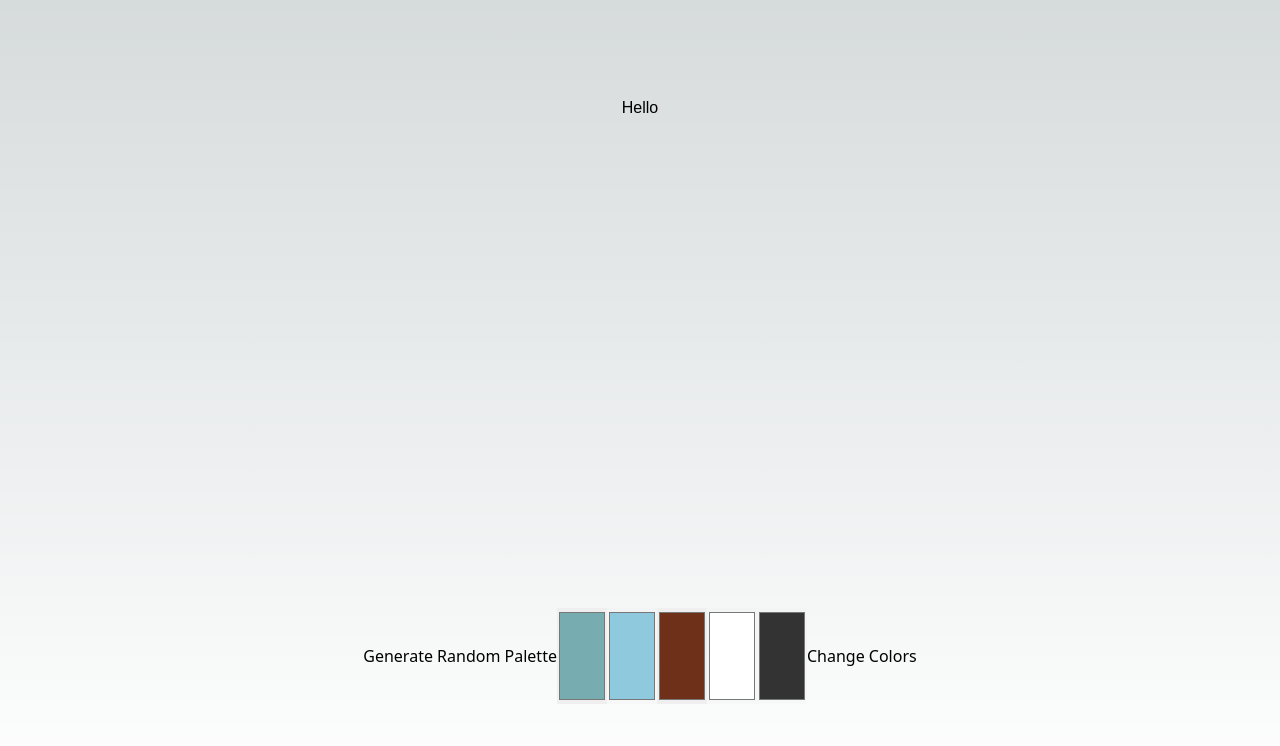
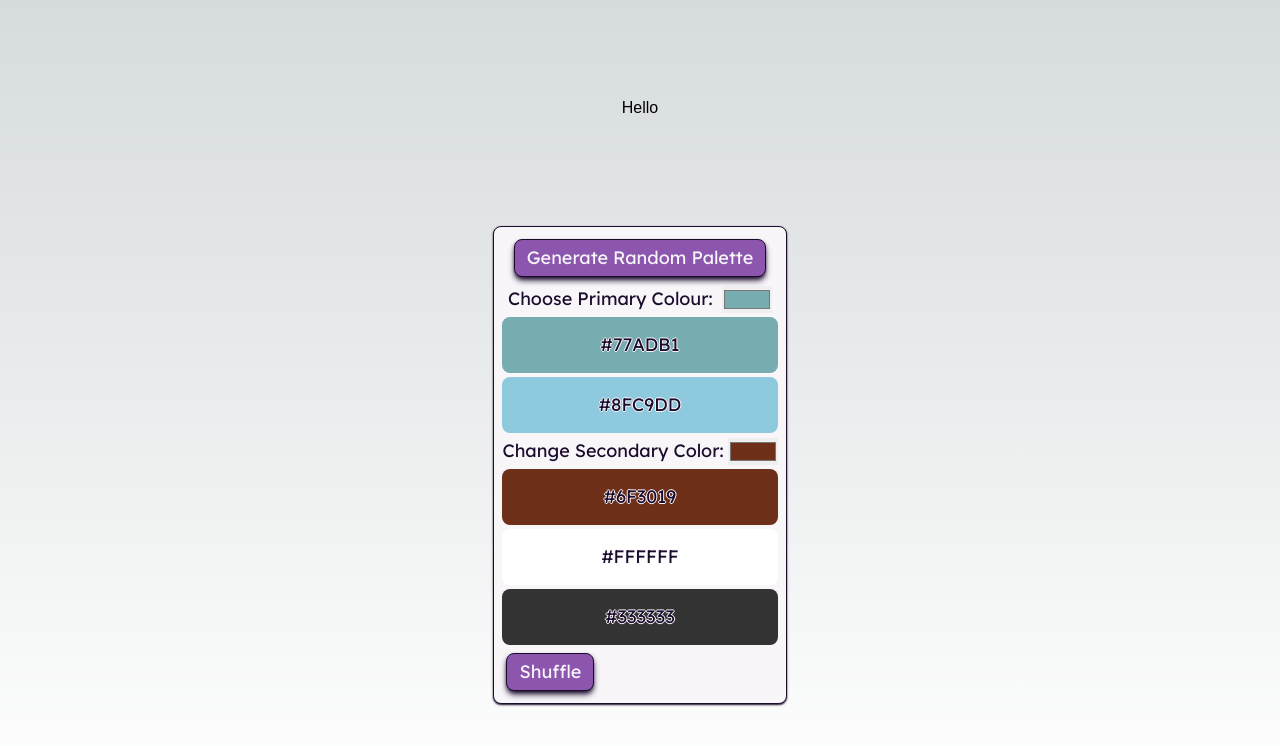
Before and after one commit to ellenuttley/aboutme, a Next.js app: page / in a window 1280 px wide. Shown: the top 746 px of the page. Built offline with nearby package versions, Linux system fonts and the light colour scheme; a web font is replaced by a local one.

Commit message:
added styling for palette generator

```diff
--- a/src/components/ColourPalette.tsx
+++ b/src/components/ColourPalette.tsx
@@ -1,7 +1,7 @@
-'use client'
+"use client";
 
 import React from "react";
-import { useState, ChangeEvent } from 'react';
+import { useState, ChangeEvent } from "react";
 
 // Define a type for the RGB color
 type RGB = {
@@ -12,20 +12,20 @@ type RGB = {
 };
 
 const getRandomColor = (): string => {
-    let color = '#';
+	let color = "#";
 	for (let i = 0; i < 6; i++) {
-      const random = Math.random() * 16 | 0;
+		const random = (Math.random() * 16) | 0;
 		color += (i === 0 ? random & 0x7 : random).toString(16);
 	}
 	return color;
 };
 
 function ColorPalette() {
-  const [primaryColor, setPrimary] = useState<string>(getRandomColor());;
-  const [whiteColor, setWhite] = useState<string>('#FFFFFF');
-  const [blackColor, setBlack] = useState<string>('#333333');
-  const [secondaryColor, setSecondary] = useState<string>('#6F3019');
-  const [transitionColor, setTransition] = useState<string>('#8FC9DD');
+	const [primaryColor, setPrimary] = useState<string>(getRandomColor());
+	const [whiteColor, setWhite] = useState<string>("#FFFFFF");
+	const [blackColor, setBlack] = useState<string>("#333333");
+	const [secondaryColor, setSecondary] = useState<string>("#6F3019");
+	const [transitionColor, setTransition] = useState<string>("#8FC9DD");
 
 	// Function to convert hex color to RGB
 	const hexToRgb = (hex: string): RGB => {
@@ -42,21 +42,21 @@ function ColorPalette() {
 	};
 
 	const handleColorChange = (e: ChangeEvent<HTMLInputElement>) => {
-    console.log('working');
+		console.log("working");
 		setPrimary(e.target.value);
 		let rgb = hexToRgb(e.target.value);
 
 		let white = whiteAlgorithm(rgb);
 		let black = blackAlgorithm(rgb);
 		let secondary1 = secondaryAlgorithm1(rgb);
-    let secondary2 = secondaryAlgorithm2(white, secondary1)
+		let secondary2 = secondaryAlgorithm2(white, secondary1);
 		let secondary3 = secondaryAlgorithm3(white, black);
-    let secondary4 = secondaryAlgorithm4(rgb)
-    let secondary5 = secondaryAlgorithm5(rgb)
-    let secondary6 = secondaryAlgorithm6(secondary5)
+		let secondary4 = secondaryAlgorithm4(rgb);
+		let secondary5 = secondaryAlgorithm5(rgb);
+		let secondary6 = secondaryAlgorithm6(secondary5);
 
 		let randomNumber = Math.floor(Math.random() * 6) + 1;
-    let secondary = eval('secondary' + randomNumber);
+		let secondary = eval("secondary" + randomNumber);
 		let transition = transitionAlgorithm(rgb, secondary);
 
 		setWhite(white);
@@ -70,12 +70,17 @@ function ColorPalette() {
 	const generateRandomPalette = () => {
 		let newColor = getRandomColor();
 		setPrimary(newColor);
-    handleColorChange({ target: { value: newColor } } as ChangeEvent<HTMLInputElement>);
+		handleColorChange({
+			target: { value: newColor },
+		} as ChangeEvent<HTMLInputElement>);
 	};
 
 	const handleSecondaryColorChange = (e: ChangeEvent<HTMLInputElement>) => {
 		setSecondary(e.target.value);
-    let transition = transitionAlgorithm(hexToRgb(primaryColor), secondaryColor);
+		let transition = transitionAlgorithm(
+			hexToRgb(primaryColor),
+			secondaryColor
+		);
 		setTransition(transition);
 	};
 
@@ -87,9 +92,12 @@ function ColorPalette() {
 		return rgbToHex(red, green, blue);
 	};
 
-  const secondaryAlgorithm2 = (whiteColor: string, secondaryColor: string): string => {
+	const secondaryAlgorithm2 = (
+		whiteColor: string,
+		secondaryColor: string
+	): string => {
 		let white = hexToRgb(whiteColor);
-    let secondary = hexToRgb(secondaryColor)
+		let secondary = hexToRgb(secondaryColor);
 
 		let red = white.red - secondary.red;
 		let green = white.green - secondary.green;
@@ -98,21 +106,24 @@ function ColorPalette() {
 		return rgbToHex(red, green, blue);
 	};
 
-  const secondaryAlgorithm3 = (whiteColor: string, blackColor: string): string => {
+	const secondaryAlgorithm3 = (
+		whiteColor: string,
+		blackColor: string
+	): string => {
 		let white = hexToRgb(whiteColor);
 		let black = hexToRgb(blackColor);
 
 		let red = Math.ceil(white.red * 0.75) + black.red;
 		let green = Math.ceil(white.green * 0.75) + black.green;
-    let blue = Math.ceil(white.blue * 0.75)+ + black.blue;
+		let blue = Math.ceil(white.blue * 0.75) + +black.blue;
 
 		return rgbToHex(red, green, blue);
 	};
 
 	const secondaryAlgorithm4 = (rgb: RGB): string => {
-    let colorMapping = ['red', 'green', 'blue'];
+		let colorMapping = ["red", "green", "blue"];
 		colorMapping.sort((a, b) => rgb[b] - rgb[a]);
-    let result: RGB = {red: 0, green: 0, blue: 0};
+		let result: RGB = { red: 0, green: 0, blue: 0 };
 
 		for (let i = 0; i < colorMapping.length; i++) {
 			let color = colorMapping[i];
@@ -120,8 +131,7 @@ function ColorPalette() {
 
 			if (i === 0) {
 				result[color as keyof RGB] = Number(valueStr.slice(0, 2));
-      }
-      else {
+			} else {
 				result[color as keyof RGB] = Number(valueStr.slice(0, 3));
 			}
 		}
@@ -138,9 +148,9 @@ function ColorPalette() {
 
 	const secondaryAlgorithm6 = (secondaryColor5: string): string => {
 		let color = hexToRgb(secondaryColor5);
-    console.log(color)
+		console.log(color);
 
-    let red = Math.ceil(color.red * 2)
+		let red = Math.ceil(color.red * 2);
 		console.log(red);
 		let green = Math.ceil(color.green * 2);
 		let blue = Math.ceil(color.blue * 2);
@@ -160,35 +170,39 @@ function ColorPalette() {
 	const whiteAlgorithm = (rgb: RGB): string => {
 		let lastDigits = [rgb.red, rgb.green, rgb.blue];
 		for (let i = 0; i < lastDigits.length; i++) {
-      lastDigits[i] = (lastDigits[i] % 10);
+			lastDigits[i] = lastDigits[i] % 10;
 		}
 		lastDigits.sort((a, b) => a - b);
 
-    let colorMapping = ['red', 'green', 'blue'];
+		let colorMapping = ["red", "green", "blue"];
 		colorMapping.sort((a, b) => rgb[b] - rgb[a]);
 
-    const result: RGB = {red: 0, green: 0, blue: 0};
+		const result: RGB = { red: 0, green: 0, blue: 0 };
 		for (let i = 0; i < colorMapping.length; i++) {
-      result[colorMapping[i] as keyof RGB] = (255 - lastDigits[i]);
+			result[colorMapping[i] as keyof RGB] = 255 - lastDigits[i];
 		}
 
 		return rgbToHex(result.red, result.green, result.blue);
 	};
 
 	const blackAlgorithm = (rgb: RGB): string => {
-    let colorMapping = ['red', 'green', 'blue'];
+		let colorMapping = ["red", "green", "blue"];
 		colorMapping.sort((a, b) => rgb[b] - rgb[a]);
-    let result: RGB = {red: 0, green: 0, blue: 0};
+		let result: RGB = { red: 0, green: 0, blue: 0 };
 
 		for (let i = 0; i < colorMapping.length; i++) {
 			let color = colorMapping[i];
 			let valueStr = rgb[color].toString();
 
 			if (i === 0) {
-        result[color as keyof RGB] = Math.min(30, Number(valueStr.slice(0, Math.min(2, valueStr.length))));
-      }
-      else {
-        result[color as keyof RGB] = Number(valueStr.slice(0, Math.min(1, valueStr.length)));
+				result[color as keyof RGB] = Math.min(
+					30,
+					Number(valueStr.slice(0, Math.min(2, valueStr.length)))
+				);
+			} else {
+				result[color as keyof RGB] = Number(
+					valueStr.slice(0, Math.min(1, valueStr.length))
+				);
 			}
 		}
 
@@ -196,19 +210,80 @@ function ColorPalette() {
 	};
 
 	const handleColorShuffle = () => {
-    handleColorChange({ target: { value: primaryColor } } as ChangeEvent<HTMLInputElement>);
+		handleColorChange({
+			target: { value: primaryColor },
+		} as ChangeEvent<HTMLInputElement>);
 	};
 
 	return (
-    <div className=" flex flex-row *:w-svw-[80%] *:h-24">
-      <button onClick={generateRandomPalette}>Generate Random Palette</button>
-      <input type="color" value={primaryColor} onChange={handleColorChange}/>
-      <input type="color" value={transitionColor}  disabled/>
-      <input type="color" value={secondaryColor}  onChange={handleSecondaryColorChange}/>
-      <input type="color" value={whiteColor} disabled/>
-      <input type="color" value={blackColor} disabled/>
-      <button onClick={handleColorShuffle}>Change Colors</button>
+		<>
+			<div className="flex flex-col w-dvh text-lg font-lexend rounded-lg blackHeader *:text-right *:size-fill *:justify-evenly p-2 gap-1 bg-tWhite border-tBlack shadow-tBlack shadow-sm border uppercase *:rounded-lg  *:items-center *:place-content-center">
+				<button className="button self-center" onClick={generateRandomPalette}>
+					Generate Random Palette
+				</button>
+
+				<div className=" flex *:place-content-center gap-1">
+					{" "}
+					<label className="normal-case text-balance">
+						Choose Primary Colour:
+					</label>
+					<input
+						type="color"
+						value={primaryColor}
+						onChange={handleColorChange}
+						aria-label="Primary Color"
+					/>
 				</div>
+				<div
+					style={{ backgroundColor: primaryColor }}
+					className="flex flex-row gap-3 *:items-center p-1 px-3 *:size-fill *:min-h-12 *:place-content-center text-right">
+					<label>{primaryColor}</label>
+				</div>
+
+				<div
+					style={{ backgroundColor: transitionColor }}
+					className="flex flex-row gap-4 p-1 *:size-fill *:min-h-12 *:place-content-center ">
+					{/* <input type="color" value={transitionColor}  disabled aria-label="Transition Color"/> */}
+					<label className="text-right">{transitionColor}</label>
+				</div>
+
+				<div className=" flex *:place-content-center gap-1">
+					<label className="normal-case text-balance">
+						Change Secondary Color:
+					</label>
+					<input
+						type="color"
+						value={secondaryColor}
+						onChange={handleSecondaryColorChange}
+						aria-label="Secondary Color"
+					/>
+				</div>
+
+				<div
+					style={{ backgroundColor: secondaryColor }}
+					className="flex flex-row gap-4 *:items-center p-1 *:size-fill *:min-h-12 *:place-content-center">
+					<label>{secondaryColor}</label>
+				</div>
+
+				<div
+					style={{ backgroundColor: whiteColor }}
+					className="flex flex-row gap-4 *:items-center p-1 *:size-fill *:min-h-12 *:place-content-center">
+					{/* <input type="color" value={whiteColor} disabled aria-label="White Color"/> */}
+					<label>{whiteColor}</label>
+				</div>
+
+				<div
+					style={{ backgroundColor: blackColor }}
+					className="flex flex-row gap-4 *:items-center p-1 *:size-fill *:min-h-12 *:place-content-center">
+					{/* <input type="color" value={blackColor} disabled aria-label="Black Color" className="border-black"/> */}
+					<label>{blackColor}</label>
+				</div>
+
+				<button className="button" onClick={handleColorShuffle}>
+					Shuffle
+				</button>
+			</div>
+		</>
 	);
 }
 
```
Lines whose indentation alone changed are shown as unchanged.
